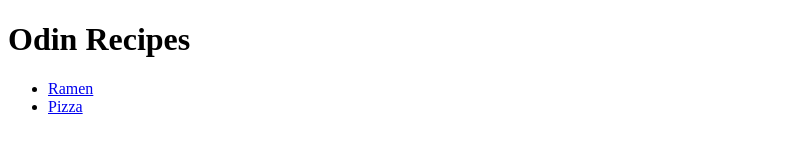
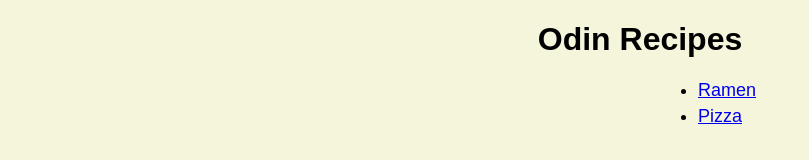
Before and after one commit to 0RandomGuy0/odin-recipes, a plain HTML site: page index.html in a window 1280 px wide. Shown: the whole page, without its empty margins (0-809 px from the left). Drawn offline with Linux system fonts and the light colour scheme.

Commit message:
Added some basic styling to home page

```diff
--- a/index.html
+++ b/index.html
@@ -3,10 +3,11 @@
 <head>
     <meta charset="UTF-8">
     <meta name="viewport" content="width=device-width, initial-scale=1.0">
+    <link rel="stylesheet" href="style.css">
     <title>Odin Project</title>
 </head>
 <body>
-    <h1>Odin Recipes</h1>
+    <h1 class="title">Odin Recipes</h1>
     <ul>
     <li><a href="./recipes/ramen.html">Ramen</a></li>
     <li><a href="./recipes/pizza.html">Pizza</a></li>
--- /dev/null
+++ b/style.css
@@ -0,0 +1,18 @@
+body{
+    background-color: beige;
+    font-family: Arial, Helvetica, sans-serif;
+}
+
+.title{
+    text-align: center;
+}
+
+ul{
+    margin: 10px 650px;
+    font-size: large;
+}
+
+li{
+    padding: 15px auto;
+    margin-bottom: 5px;
+}
```
